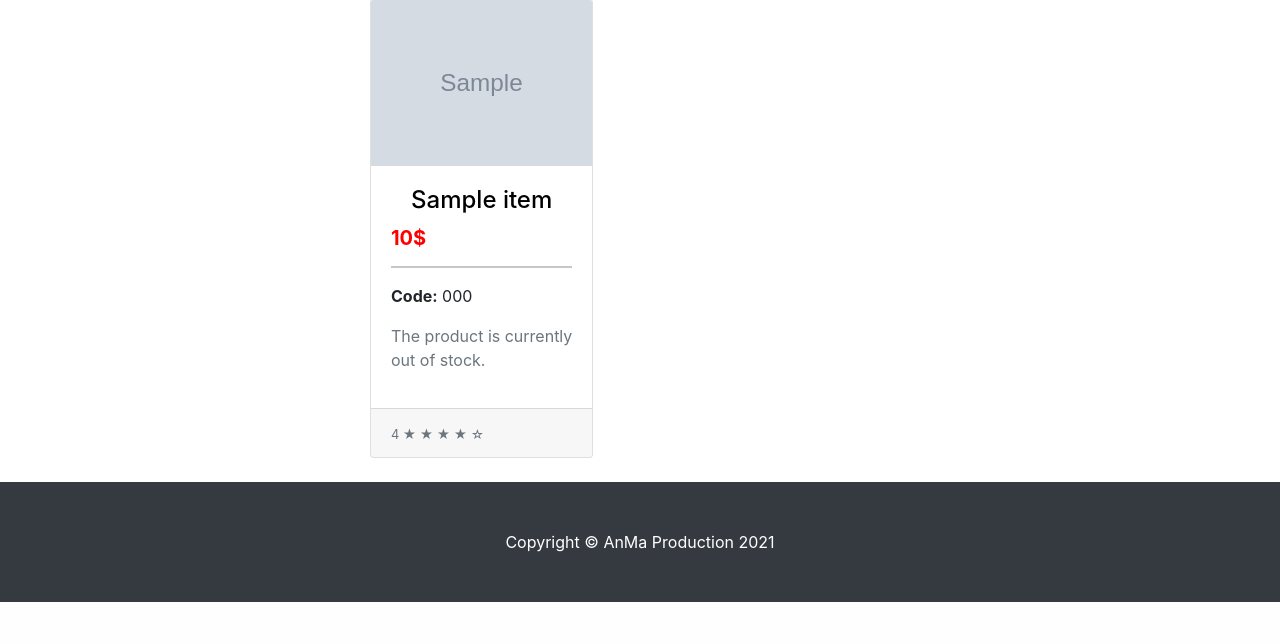
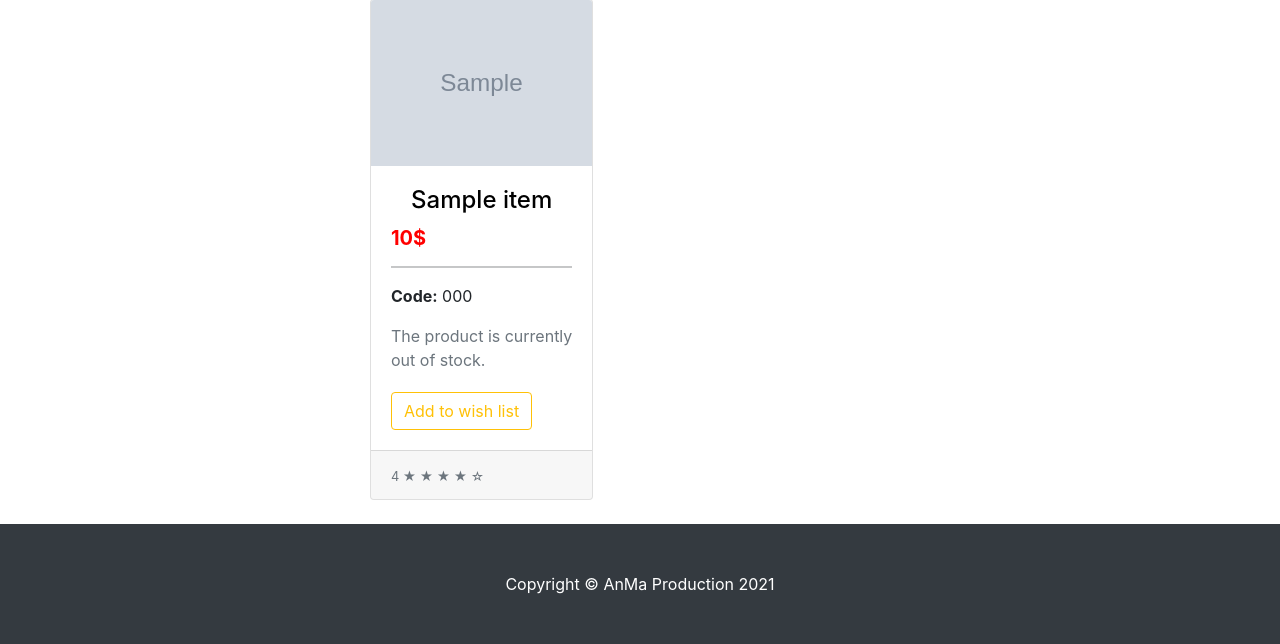
Before and after one commit to nikolska/Ant_shop, a Django app: template products/templates/home_page.html in a window 1280 px wide. Shown: the part 440-1084 px from the top of the page. Before the commit the page ends 1042 px from the top, so only its background shows below. Run offline with Django 3.2, Linux system fonts and the light colour scheme; the template is opened without the code that fills it: most values are stand-ins (such as "Sample title", 1, 10 or a date in 2020); grey boxes marked "Sample" are stand-in pictures; some libraries are stand-ins or nearby versions.

Commit message:
add to wish list if product is not avalible

```diff
--- a/products/templates/home_page.html
+++ b/products/templates/home_page.html
@@ -53,6 +53,9 @@
                         </a>
                     {% else %}
                         <p class="text-muted">The product is currently out of stock.</p>
+                        <a class="position-relative" style="text-decoration: none;" href="{% url 'add_to_wishlist' product.slug %}">
+                            <button class="btn btn-outline-warning mt-1">Add to wish list</button>
+                        </a>
                     {% endif %}
                 </div>
                 <div class="card-footer"><small class="text-muted">{{ product.rating }} ★ ★ ★ ★ ☆</small></div>
--- a/products/templates/product_list.html
+++ b/products/templates/product_list.html
@@ -32,6 +32,9 @@
                         </a>
                     {% else %}
                         <p class="text-muted">The product is currently out of stock.</p>
+                        <a class="position-relative" style="text-decoration: none;" href="{% url 'add_to_wishlist' product.slug %}">
+                            <button class="btn btn-outline-warning mt-1">Add to wish list</button>
+                        </a>
                     {% endif %}
                 </div>
                <div class="card-footer"><small class="text-muted">{{ product.rating }} ★ ★ ★ ★ ☆</small></div>
```
